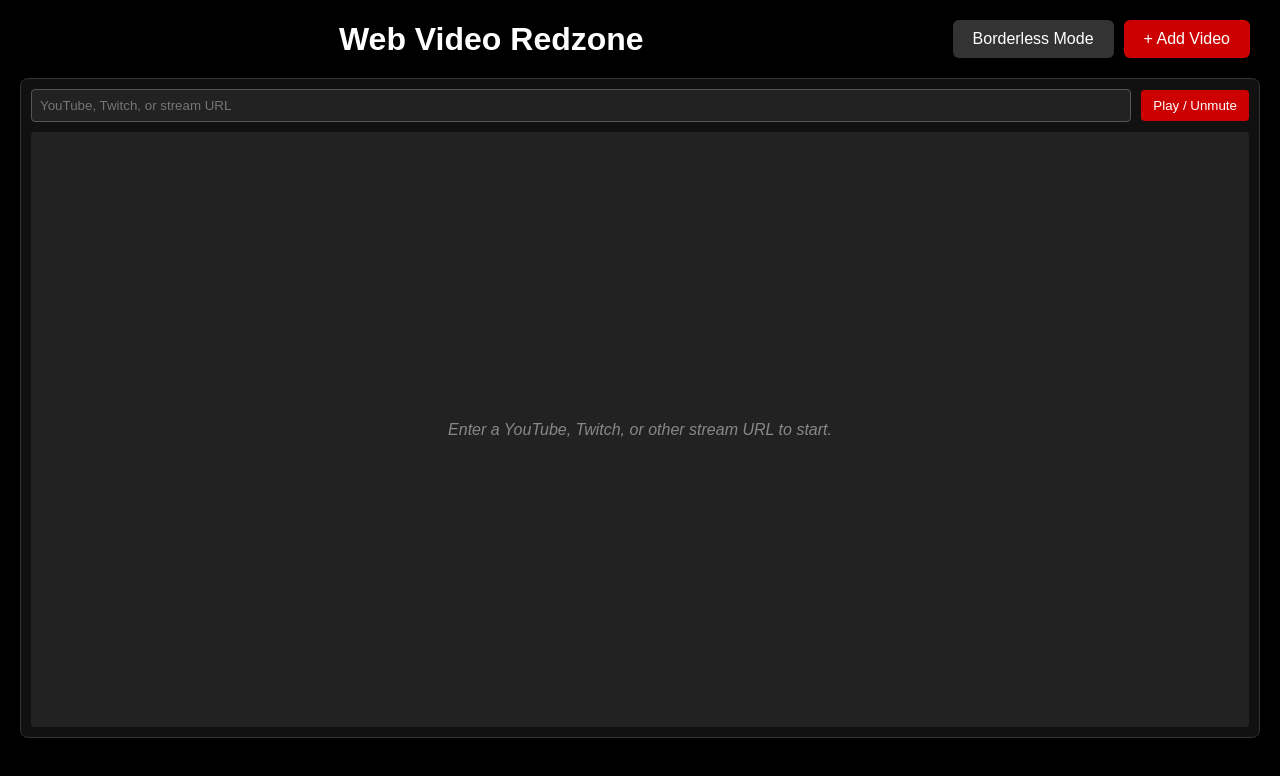
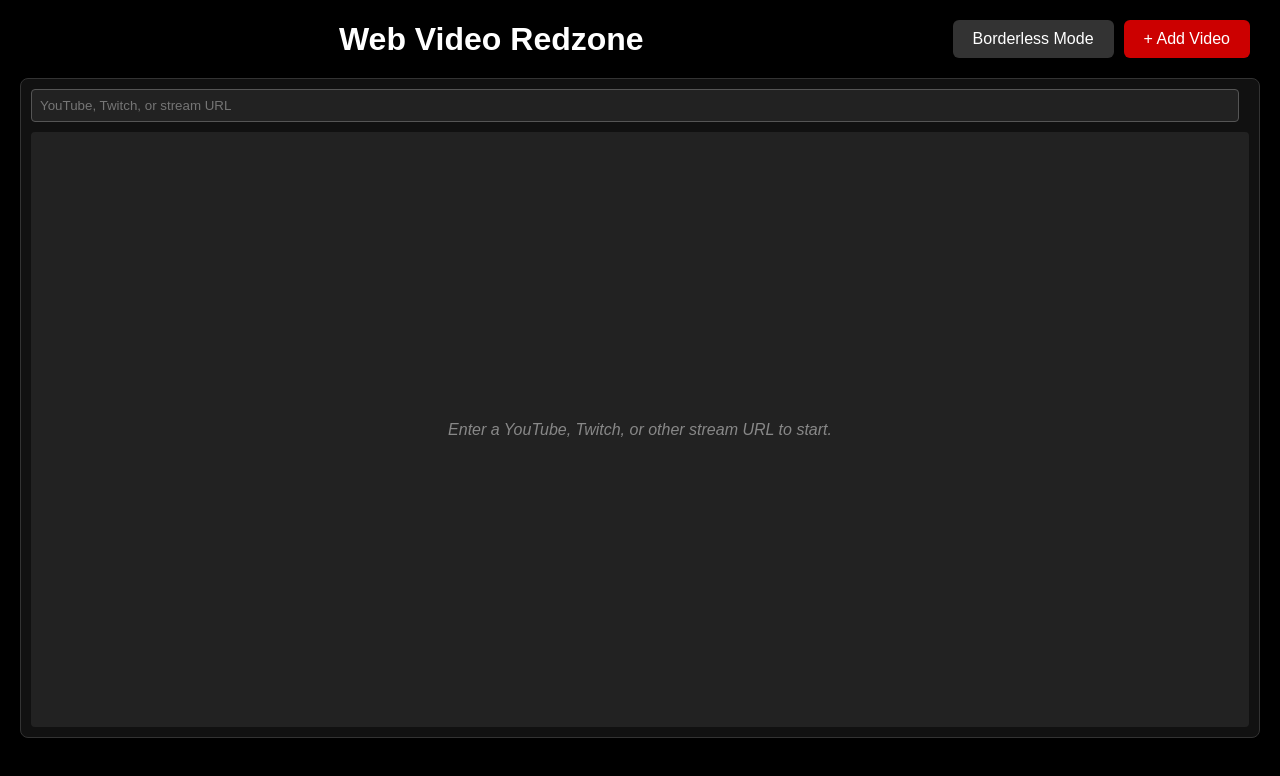
Before and after one commit to runyanjake/redzone, a React (Create React App) app: page / in a window 1280 px wide. Shown: the top 776 px of the page. Built offline with nearby package versions, Linux system fonts and the light colour scheme.

Commit message:
Some refactoring

```diff
--- a/src/App.js
+++ b/src/App.js
@@ -54,12 +54,12 @@ function App() {
     };
   }, [borderlessMode]);
 
-  const handleUrlChange = (e, id) => {
-    const newVideos = videos.map(video =>
-      video.id === id ? { ...video, url: e.target.value } : video
-    );
-    setVideos(newVideos);
-  };
+  // Renamed from handleUrlChange to be more generic. It now expects the final value.
+  const updateVideoUrl = useCallback((id, newUrl) => {
+    setVideos(prevVideos => prevVideos.map(video =>
+      video.id === id ? { ...video, url: newUrl } : video
+    ));
+  }, []);
 
   const handlePlayerStateChange = useCallback((id, newState) => {
     setVideos(prevVideos =>
@@ -68,35 +68,6 @@ function App() {
       )
     );
   }, []);
-
-  const handleTogglePlay = (id) => {
-    const player = playerRefs.current[id];
-    if (!player) return;
-
-    const video = videos.find(v => v.id === id);
-    if (!video) return;
-
-    const currentlyPlaying = video.playerState === 'playing';
-    const newMutedState = currentlyPlaying ? true : false;
-
-    if (player.playVideo) { // YouTube
-      currentlyPlaying ? player.pauseVideo() : player.playVideo();
-      newMutedState ? player.mute() : player.unMute();
-    } else if (player.getPlayerState) { // Twitch
-      currentlyPlaying ? player.pause() : player.play();
-      player.setMuted(newMutedState);
-    } else if (player instanceof HTMLVideoElement) { // Generic Stream
-      player.muted = !player.muted;
-      setVideos(prevVideos => prevVideos.map(v =>
-        v.id === id ? { ...v, isMuted: player.muted } : v
-      ));
-      return;
-    }
-
-    setVideos(prevVideos => prevVideos.map(v =>
-      v.id === id ? { ...v, isMuted: newMutedState } : v
-    ));
-  };
 
   const handlePlayerReady = useCallback((id, player) => {
     playerRefs.current[id] = player;
@@ -139,8 +110,7 @@ function App() {
         videos={videos}
         gridLayout={gridLayout}
         borderlessMode={borderlessMode}
-        handleUrlChange={handleUrlChange}
-        handleTogglePlay={handleTogglePlay}
+        onUrlChange={updateVideoUrl} // Prop is renamed for clarity
         handlePlayerStateChange={handlePlayerStateChange}
         handlePlayerReady={handlePlayerReady}
       />
--- a/src/components/VideoGrid.js
+++ b/src/components/VideoGrid.js
@@ -1,22 +1,26 @@
 import React from 'react';
 import VideoPlayer from './VideoPlayer';
 import { getVideoGridPosition } from '../utils/gridUtils';
-import { getYouTubeVideoId, getTwitchChannel } from '../utils/videoUtils';
-
 
 /**
  * Renders the grid of video players.
- * This component contains all the logic for positioning and displaying videos.
+ * This component now contains the direct event handler for URL changes.
+ * The play/pause button has been removed to favor direct interaction with the embeds.
  */
 const VideoGrid = ({
   videos,
   gridLayout,
   borderlessMode,
-  handleUrlChange,
-  handleTogglePlay,
+  onUrlChange, // Renamed prop
   handlePlayerStateChange,
   handlePlayerReady
 }) => {
+
+  // This handler now lives inside the component that owns the input element.
+  const handleUrlChange = (e, id) => {
+    onUrlChange(id, e.target.value); // It calls the generic update function from props
+  };
+
   return (
     <div
       className="video-grid"
@@ -26,8 +30,6 @@ const VideoGrid = ({
       }}
     >
       {videos.map((video, index) => {
-        const buttonText = video.playerState === 'playing' ? 'Pause / Mute' : 'Play / Unmute';
-        const isGeneric = video.url && !getYouTubeVideoId(video.url) && !getTwitchChannel(video.url);
         const gridPosition = getVideoGridPosition(index, videos.length, gridLayout.cols);
 
         return (
@@ -47,15 +49,7 @@ const VideoGrid = ({
                   value={video.url}
                   onChange={(e) => handleUrlChange(e, video.id)}
                 />
-                <button
-                  className="play-toggle"
-                  onClick={() => handleTogglePlay(video.id)}
-                >
-                  {isGeneric
-                    ? (video.isMuted ? 'Unmute' : 'Mute')
-                    : buttonText
-                  }
-                </button>
+                {/* The play/toggle button has been removed from here */}
               </div>
             )}
             <VideoPlayer
```
